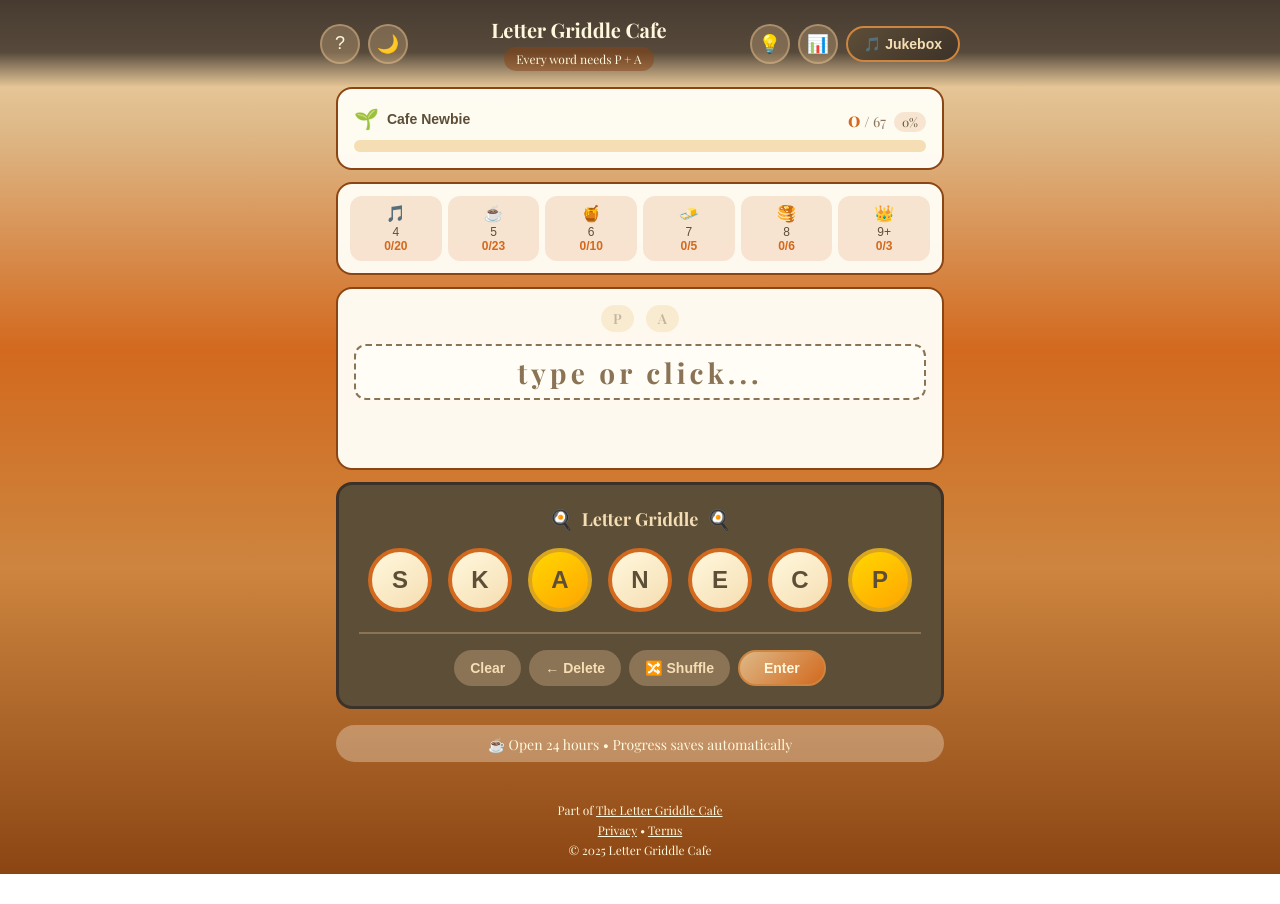
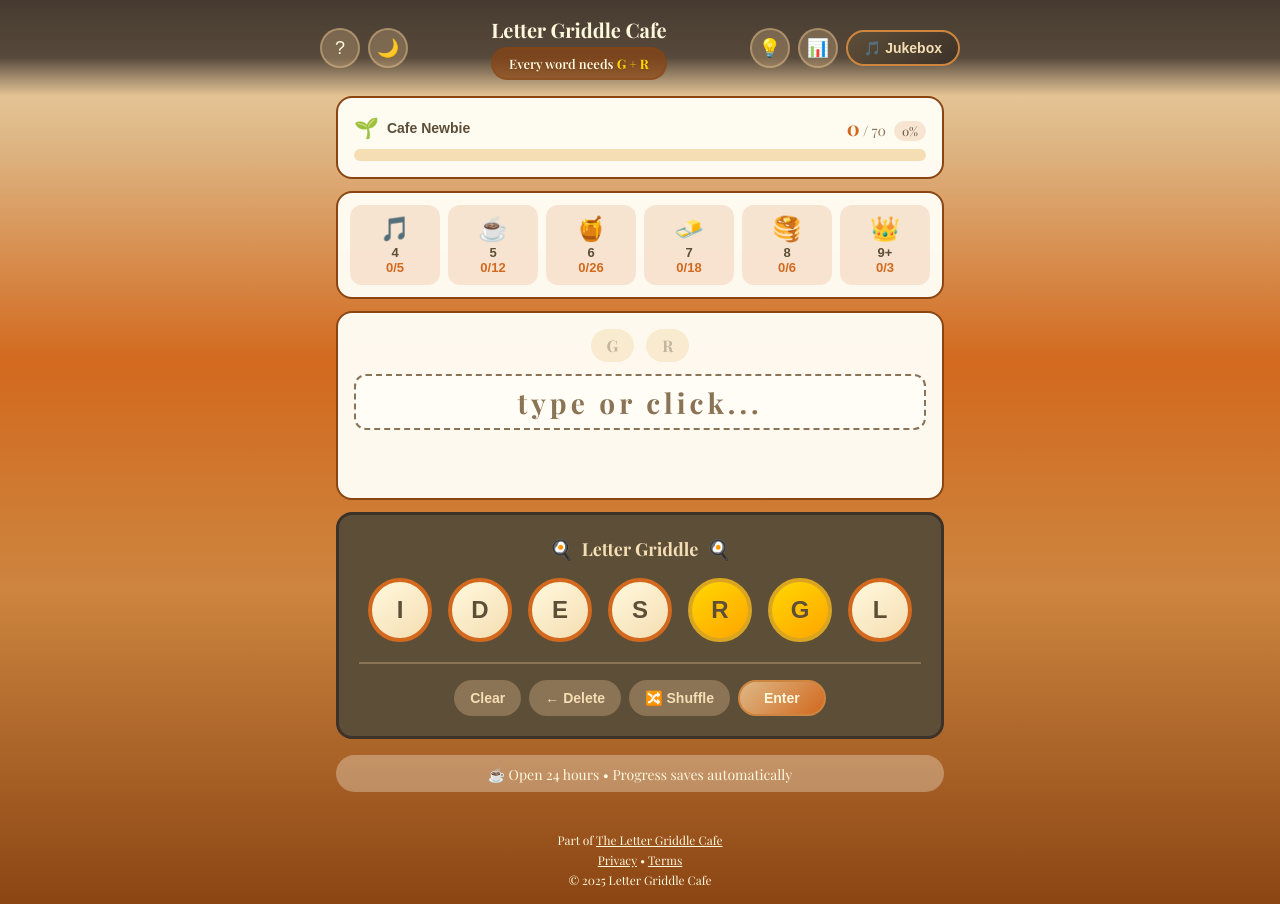
Before and after one commit to lauriegriddle/lettergriddlecafe, a Next.js app: page /game in a window 1280 px wide. Both pictures are taken after a click on the button "Cafe's Doors Are Open". Before the commit the page ends 874 px from the top, so only its background shows below. Built offline with nearby package versions, Linux system fonts and the light colour scheme.

Commit message:
Deploy GRIDDLES puzzle - 70 words, shuffled letters, PANCAKES yesterday answers

```diff
--- a/app/game/page.js
+++ b/app/game/page.js
@@ -8,133 +8,120 @@ import React, { useState, useEffect, useCallback, useRef } from 'react';
 
 const PUZZLES = [
   {
-    id: 'puzzle-1',
+    id: 'griddles-puzzle',
     subtitle: 'Prepare the Cafe',
-    letters: ['S', 'K', 'A', 'N', 'E', 'C', 'P'],
-    keyLetters: ['P', 'A'],
-    totalWordCount: 67, // Updated from 64
+    letters: ['I', 'G', 'S', 'R', 'E', 'D', 'L'], // Pre-shuffled for initial display
+    keyLetters: ['G', 'R'],
+    totalWordCount: 70, // Updated: 68 + 2 new words (GIRDED, GREEDIER)
     words: {
+      4: ['DREG', 'GIRD', 'GIRL', 'GRID', 'RIGS'],
+      5: ['DIRGE', 'DREGS', 'EDGER', 'GIRDS', 'GIRLS', 'GREED', 'GRIDE', 'GRIDS', 'GRILL', 'LIGER', 'RIDGE', 'SERGE'],
+      6: ['DIGGER', 'DIRGES', 'DREDGE', 'EDGERS', 'EGRESS', 'GILDER', 'GIRDED', 'GIRDLE', 'GIRLIE', 'GLIDER', 'GREEDS', 'GRIDES', 'GRILLE', 'GRILLS', 'GRILSE', 'LEDGER', 'LIGERS', 'REGILD', 'RIDGED', 'RIDGES', 'RIGGED', 'RIGGER', 'SERGED', 'SERGER', 'SERGES', 'SIEGER'],
+      7: ['DIGGERS', 'DIGRESS', 'DREDGED', 'DREDGES', 'GILDERS', 'GIRDLES', 'GIRLIES', 'GLIDERS', 'GRIDDED', 'GRIDDLE', 'GRILLED', 'GRILLER', 'GRILLES', 'LEDGERS', 'REGILDS', 'RIGGERS', 'SERGERS', 'SIEGERS'],
+      8: ['EGRESSES', 'GREEDIER', 'GRIDDLED', 'GRIDDLER', 'GRIDDLES', 'GRILLERS'],
+      9: ['DIGRESSED', 'DIGRESSES', 'GRIDDLERS']
+    },
+    hints: {
       4: [
-        'APES', 'APSE', 'ASPS',
-        'CAPE', 'CAPS',
-        'NAPE', 'NAPS', 'NEAP',
-        'PACE', 'PACK', 'PANE', 'PANS', 'PAPA', 'PASS', 'PEAK', 'PEAS',
-        'SAPS', // NEW WORD ADDED
-        'SNAP', 'SPAN', 'SPAS'
+        "Sediment at the bottom of a drink",
+        "To encircle or prepare for action",
+        "Young female",
+        "Network of lines crossing each other",
+        "Sets up equipment or sails"
       ],
       5: [
-        'APACE', 'APNEA', 'APSES', 'ASPEN', // APNEA NEW WORD ADDED
-        'CAPES',
-        'KAPPA',
-        'NAPES', 'NEAPS',
-        'PACES', 'PACKS', 'PAEAN', 'PANES', 'PAPAS', 'PASSE', 'PEAKS', 'PEACE', 'PECAN',
-        'SNAPS', 'SPACE', 'SPAKE', 'SPANK', 'SPANS', 'SPEAK'
+        "Mournful song for the dead",
+        "The last drops with sediment",
+        "Tool for trimming lawn edges",
+        "Encircles or prepares",
+        "Young females",
+        "Excessive desire for wealth",
+        "To make a harsh scraping sound",
+        "Networks of crossing lines",
+        "Cooking surface with bars",
+        "Lion and tiger hybrid",
+        "Long narrow hilltop",
+        "Strong twilled fabric"
       ],
       6: [
-        'APNEAS', // NEW WORD ADDED
-        'CANAPE',
-        'ESCAPE',
-        'KAPPAS',
-        'PAEANS', 'PASSES', 'PECANS',
-        'SPACES', 'SPANKS', 'SPEAKS'
-      ],
-      7: ['CANAPES', 'ESCAPES', 'KNEECAP', 'PANACEA', 'PANCAKE'],
-      8: ['KEEPSAKE', 'KNEECAPS', 'KNAPSACK', 'PANACEAS', 'PANCAKES', 'SEASCAPE'],
-      9: ['KEEPSAKES', 'KNAPSACKS', 'SEASCAPES']
-    },
-    // Hints for each word length category
-    hints: {
-      4: [
-        "Primates without tails",
-        "Part of a church",
-        "Venomous snakes",
-        "Superhero's garment",
-        "Bottle toppers",
-        "Back of the neck",
-        "Short sleeps",
-        "Type of tide",
-        "Walking speed",
-        "Group of cards",
-        "Window glass",
-        "Cooking vessels",
-        "Father figure",
-        "Go by, as time",
-        "Mountain top",
-        "Legumes in a pod",
-        "Tree fluids",
-        "Quick photo",
-        "Bridge across",
-        "Health retreats"
-      ],
-      5: [
-        "At a fast pace",
-        "Sleep disorder",
-        "Church sections",
-        "Quaking tree",
-        "Multiple cloaks",
-        "Greek letter pair",
-        "Neck backs",
-        "Low tides",
-        "Walking speeds",
-        "Card groups",
-        "Song of praise",
-        "Window sections",
-        "Fathers",
-        "Out of style",
-        "Mountain tops",
-        "Tranquility",
-        "Nut from a tree",
-        "Quick photos",
-        "Outer ___",
-        "Past tense of speak",
-        "Slap on the bottom",
-        "Bridge cards",
-        "Talk"
-      ],
-      6: [
-        "Sleep disorders",
-        "Small appetizer",
-        "Get away",
-        "Greek letters",
-        "Praise songs",
-        "Goes by",
-        "Tree nuts",
-        "Outer areas",
-        "Bottom slaps",
-        "Talks"
+        "One who digs holes",
+        "Mournful funeral songs",
+        "Scoop from the bottom",
+        "Lawn edge trimming tools",
+        "A way out or exit",
+        "One who applies gold leaf",
+        "Encircled or prepared",
+        "Belt or undergarment",
+        "Characteristic of girls",
+        "Aircraft without an engine",
+        "Instances of excessive desire",
+        "Makes harsh scraping sounds",
+        "Metal grating or car front",
+        "Cooks on a grated surface",
+        "Young Atlantic salmon",
+        "Book of financial accounts",
+        "Lion-tiger hybrids",
+        "To apply gold coating again",
+        "Having raised lines",
+        "Long narrow hilltops",
+        "Set up dishonestly",
+        "One who rigs equipment",
+        "Finished with overcast stitching",
+        "Machine that overcast stitches",
+        "Strong twilled fabrics",
+        "One who lays siege"
       ],
       7: [
-        "Small appetizers",
-        "Gets away",
-        "Joint protector",
-        "Cure-all",
-        "Breakfast flat cake"
+        "Those who dig holes",
+        "Stray from the subject",
+        "Scooped from bottom",
+        "Scoops from the bottom",
+        "Those who apply gold leaf",
+        "Belts or undergarments",
+        "Informal term for girls",
+        "Engineless aircraft",
+        "Marked with a grid pattern",
+        "Flat cooking surface",
+        "Cooked on a grill",
+        "One who grills food",
+        "Metal gratings",
+        "Financial account books",
+        "Applies gold coating again",
+        "Those who rig equipment",
+        "Overcast stitch machines",
+        "Those who lay siege"
       ],
       8: [
-        "Sentimental memento",
-        "Joint protectors",
-        "Hiker's bag",
-        "Cure-alls",
-        "Breakfast flat cakes",
-        "Ocean view"
+        "Multiple ways out",
+        "More excessively wanting",
+        "Cooked on a flat surface",
+        "One who uses a griddle (cafe special!)",
+        "Flat cooking surfaces",
+        "Those who grill food"
       ],
       9: [
-        "Sentimental mementos",
-        "Hiker's bags",
-        "Ocean views"
+        "Strayed from the subject",
+        "Strays from the subject",
+        "Those who use griddles (cafe specials!)"
       ]
     }
   }
-  // Add more puzzles here for rotation
 ];
 
-// Previous day's puzzle for answer key (would normally be calculated)
+// Previous day's puzzle for answer key - PANCAKES puzzle
 const PREVIOUS_PUZZLE = {
-  id: 'puzzle-0',
+  id: 'pancakes-puzzle',
   subtitle: 'Yesterday\'s Puzzle',
-  letters: ['S', 'K', 'A', 'N', 'E', 'C', 'P'],
+  letters: ['P', 'A', 'N', 'C', 'K', 'E', 'S'],
   keyLetters: ['P', 'A'],
-  words: PUZZLES[0].words // For demo, using same puzzle
+  words: {
+    4: ['APES', 'APSE', 'ASPS', 'CAPE', 'CAPS', 'NAPE', 'NAPS', 'NEAP', 'PACE', 'PACK', 'PANE', 'PANS', 'PAPA', 'PASS', 'PEAK', 'PEAS', 'SAPS', 'SNAP', 'SPAN', 'SPAS'],
+    5: ['APACE', 'APNEA', 'APSES', 'ASPEN', 'CAPES', 'KAPPA', 'NAPES', 'NEAPS', 'PACES', 'PACKS', 'PAEAN', 'PANES', 'PAPAS', 'PASSE', 'PEAKS', 'PEACE', 'PECAN', 'SNAPS', 'SPACE', 'SPAKE', 'SPANK', 'SPANS', 'SPEAK'],
+    6: ['APNEAS', 'CANAPE', 'ESCAPE', 'KAPPAS', 'PAEANS', 'PASSES', 'PECANS', 'SPACES', 'SPANKS', 'SPEAKS'],
+    7: ['CANAPES', 'ESCAPES', 'KNEECAP', 'PANACEA', 'PANCAKE'],
+    8: ['KEEPSAKE', 'KNEECAPS', 'KNAPSACK', 'PANACEAS', 'PANCAKES', 'SEASCAPE'],
+    9: ['KEEPSAKES', 'KNAPSACKS', 'SEASCAPES']
+  }
 };
 
 // =============================================================================
@@ -177,6 +164,7 @@ function getTimeUntilNextPuzzle() {
 }
 
 // =============================================================================
+// GAME CONSTANTS
 // GAME CONSTANTS
 // =============================================================================
 
@@ -277,10 +265,20 @@ export default function LetterGriddleCafeGame() {
   const [puzzleData] = useState(() => getTodaysPuzzle());
   const [timeUntilNext, setTimeUntilNext] = useState('');
 
+  // Helper function to shuffle an array
+  const shuffleArray = (array) => {
+    const shuffled = [...array];
+    for (let i = shuffled.length - 1; i > 0; i--) {
+      const j = Math.floor(Math.random() * (i + 1));
+      [shuffled[i], shuffled[j]] = [shuffled[j], shuffled[i]];
+    }
+    return shuffled;
+  };
+
   const [gameStarted, setGameStarted] = useState(false);
   const [currentWord, setCurrentWord] = useState('');
   const [foundWords, setFoundWords] = useState(new Set());
-  const [availableLetters, setAvailableLetters] = useState([...puzzleData.letters]);
+  const [availableLetters, setAvailableLetters] = useState(() => shuffleArray([...puzzleData.letters]));
   const [message, setMessage] = useState('');
   const [messageType, setMessageType] = useState('');
   const [highlightLength, setHighlightLength] = useState(null);
@@ -509,14 +507,7 @@ export default function LetterGriddleCafeGame() {
   }, []);
 
   const shuffleLetters = () => {
-    setAvailableLetters(prev => {
-      const shuffled = [...prev];
-      for (let i = shuffled.length - 1; i > 0; i--) {
-        const j = Math.floor(Math.random() * (i + 1));
-        [shuffled[i], shuffled[j]] = [shuffled[j], shuffled[i]];
-      }
-      return shuffled;
-    });
+    setAvailableLetters(prev => shuffleArray(prev));
   };
 
   const addLetter = useCallback((letter) => {
@@ -691,8 +682,8 @@ export default function LetterGriddleCafeGame() {
     }
   };
 
-  const currentHasP = currentWord.includes('P');
-  const currentHasA = currentWord.includes('A');
+  const currentHasFirstKey = currentWord.includes(puzzleData.keyLetters[0]);
+  const currentHasSecondKey = currentWord.includes(puzzleData.keyLetters[1]);
 
   // =========================================================================
   // WELCOME SCREEN
@@ -961,8 +952,19 @@ export default function LetterGriddleCafeGame() {
           {/* Center title */}
           <div style={{textAlign: 'center', flex: 1, padding: '0 8px'}}>
             <h1 style={{fontSize: '20px', fontWeight: 'bold', color: theme.textLight}}>Letter Griddle Cafe</h1>
-            <p style={{fontSize: '12px', padding: '4px 12px', borderRadius: '9999px', display: 'inline-block', marginTop: '4px', color: theme.textLight, backgroundColor: 'rgba(139, 69, 19, 0.5)'}}>
-              Every word needs {puzzleData.keyLetters.join(' + ')}
+            <p style={{
+              fontSize: '13px',
+              fontWeight: '600',
+              padding: '6px 16px',
+              borderRadius: '9999px',
+              display: 'inline-block',
+              marginTop: '4px',
+              color: darkMode ? '#F5DEB3' : '#FFF8DC',
+              backgroundColor: darkMode ? 'rgba(205, 133, 63, 0.5)' : 'rgba(139, 69, 19, 0.7)',
+              border: darkMode ? '1px solid rgba(205, 133, 63, 0.6)' : '2px solid rgba(139, 69, 19, 0.4)',
+              textShadow: darkMode ? 'none' : '0 1px 2px rgba(0,0,0,0.2)'
+            }}>
+              Every word needs <span style={{fontWeight: '700', color: darkMode ? '#FFD700' : '#FFD700'}}>{puzzleData.keyLetters.join(' + ')}</span>
             </p>
           </div>
 
@@ -1070,28 +1072,46 @@ export default function LetterGriddleCafeGame() {
           padding: '12px',
           marginBottom: '12px'
         }}>
-          <div style={{display: 'grid', gridTemplateColumns: 'repeat(6, 1fr)', gap: '6px', textAlign: 'center'}}>
-            {[4, 5, 6, 7, 8, 9].map(length => (
+          <div style={{display: 'grid', gridTemplateColumns: 'repeat(6, 1fr)', gap: '8px', textAlign: 'center'}}>
+            {[4, 5, 6, 7, 8, 9].map(length => {
+              const isComplete = getFoundByLength(length) === getTotalByLength(length) && getTotalByLength(length) > 0;
+              return (
               <button
                 key={length}
                 onClick={() => setHighlightLength(prev => prev === length ? null : length)}
                 style={{
-                  padding: '6px',
+                  padding: '8px 4px',
                   borderRadius: '12px',
-                  border: highlightLength === length ? `2px solid ${theme.cardBorder}` : '2px solid transparent',
+                  border: highlightLength === length
+                    ? `2px solid ${darkMode ? '#FFD700' : theme.cardBorder}`
+                    : '2px solid transparent',
                   cursor: 'pointer',
-                  backgroundColor: getFoundByLength(length) === getTotalByLength(length) && getTotalByLength(length) > 0
-                    ? (darkMode ? 'rgba(139, 69, 19, 0.4)' : 'rgba(139, 69, 19, 0.25)')
+                  backgroundColor: isComplete
+                    ? (darkMode ? 'rgba(139, 69, 19, 0.5)' : 'rgba(139, 69, 19, 0.25)')
                     : highlightLength === length
-                    ? (darkMode ? 'rgba(210, 105, 30, 0.4)' : 'rgba(210, 105, 30, 0.3)')
-                    : theme.accentLight
+                    ? (darkMode ? 'rgba(210, 105, 30, 0.5)' : 'rgba(210, 105, 30, 0.3)')
+                    : (darkMode ? 'rgba(93, 78, 55, 0.6)' : theme.accentLight),
+                  boxShadow: darkMode ? 'inset 0 1px 0 rgba(255,255,255,0.1)' : 'none'
                 }}
               >
-                <div style={{fontSize: '16px', marginBottom: '2px'}}>{REWARDS[length].icon}</div>
-                <div style={{fontSize: '12px', fontWeight: '500', color: theme.text}}>{length === 9 ? '9+' : length}</div>
-                <div style={{fontSize: '12px', fontWeight: 'bold', color: theme.accent}}>{getFoundByLength(length)}/{getTotalByLength(length)}</div>
+                <div style={{
+                  fontSize: '24px',
+                  marginBottom: '2px',
+                  filter: darkMode ? 'brightness(1.2)' : 'none',
+                  textShadow: darkMode ? '0 0 8px rgba(255, 215, 0, 0.4)' : 'none'
+                }}>{REWARDS[length].icon}</div>
+                <div style={{
+                  fontSize: '13px',
+                  fontWeight: '600',
+                  color: darkMode ? '#F5DEB3' : theme.text
+                }}>{length === 9 ? '9+' : length}</div>
+                <div style={{
+                  fontSize: '13px',
+                  fontWeight: 'bold',
+                  color: darkMode ? '#FFD700' : theme.accent
+                }}>{getFoundByLength(length)}/{getTotalByLength(length)}</div>
               </button>
-            ))}
+            )})}
           </div>
         </div>
 
@@ -1154,38 +1174,50 @@ export default function LetterGriddleCafeGame() {
         }}>
           <div style={{display: 'flex', justifyContent: 'center', gap: '12px', marginBottom: '12px'}}>
             <div style={{
-              padding: '4px 12px',
+              padding: '6px 16px',
               borderRadius: '9999px',
-              fontSize: '14px',
-              fontWeight: '600',
+              fontSize: '16px',
+              fontWeight: '700',
               display: 'flex',
               alignItems: 'center',
-              gap: '4px',
+              gap: '6px',
               transition: 'all 0.2s',
-              transform: currentHasP ? 'scale(1.1)' : 'scale(1)',
-              opacity: currentHasP ? 1 : 0.5,
-              backgroundColor: currentHasP ? (darkMode ? '#14532d' : '#90EE90') : (darkMode ? '#3d322a' : '#F5DEB3'),
-              color: currentHasP ? (darkMode ? '#86efac' : '#228B22') : theme.textSecondary
+              transform: currentHasFirstKey ? 'scale(1.1)' : 'scale(1)',
+              opacity: currentHasFirstKey ? 1 : (darkMode ? 0.7 : 0.5),
+              backgroundColor: currentHasFirstKey
+                ? (darkMode ? '#14532d' : '#90EE90')
+                : (darkMode ? 'rgba(93, 78, 55, 0.8)' : '#F5DEB3'),
+              color: currentHasFirstKey
+                ? (darkMode ? '#86efac' : '#228B22')
+                : (darkMode ? '#F5DEB3' : theme.textSecondary),
+              border: darkMode && !currentHasFirstKey ? '1px solid rgba(205, 133, 63, 0.5)' : 'none',
+              boxShadow: currentHasFirstKey ? '0 0 10px rgba(144, 238, 144, 0.5)' : 'none'
             }}>
-              <span>P</span>
-              {currentHasP && <span>✓</span>}
+              <span>{puzzleData.keyLetters[0]}</span>
+              {currentHasFirstKey && <span>✓</span>}
             </div>
             <div style={{
-              padding: '4px 12px',
+              padding: '6px 16px',
               borderRadius: '9999px',
-              fontSize: '14px',
-              fontWeight: '600',
+              fontSize: '16px',
+              fontWeight: '700',
               display: 'flex',
               alignItems: 'center',
-              gap: '4px',
+              gap: '6px',
               transition: 'all 0.2s',
-              transform: currentHasA ? 'scale(1.1)' : 'scale(1)',
-              opacity: currentHasA ? 1 : 0.5,
-              backgroundColor: currentHasA ? (darkMode ? '#14532d' : '#90EE90') : (darkMode ? '#3d322a' : '#F5DEB3'),
-              color: currentHasA ? (darkMode ? '#86efac' : '#228B22') : theme.textSecondary
+              transform: currentHasSecondKey ? 'scale(1.1)' : 'scale(1)',
+              opacity: currentHasSecondKey ? 1 : (darkMode ? 0.7 : 0.5),
+              backgroundColor: currentHasSecondKey
+                ? (darkMode ? '#14532d' : '#90EE90')
+                : (darkMode ? 'rgba(93, 78, 55, 0.8)' : '#F5DEB3'),
+              color: currentHasSecondKey
+                ? (darkMode ? '#86efac' : '#228B22')
+                : (darkMode ? '#F5DEB3' : theme.textSecondary),
+              border: darkMode && !currentHasSecondKey ? '1px solid rgba(205, 133, 63, 0.5)' : 'none',
+              boxShadow: currentHasSecondKey ? '0 0 10px rgba(144, 238, 144, 0.5)' : 'none'
             }}>
-              <span>A</span>
-              {currentHasA && <span>✓</span>}
+              <span>{puzzleData.keyLetters[1]}</span>
+              {currentHasSecondKey && <span>✓</span>}
             </div>
           </div>
 
```
